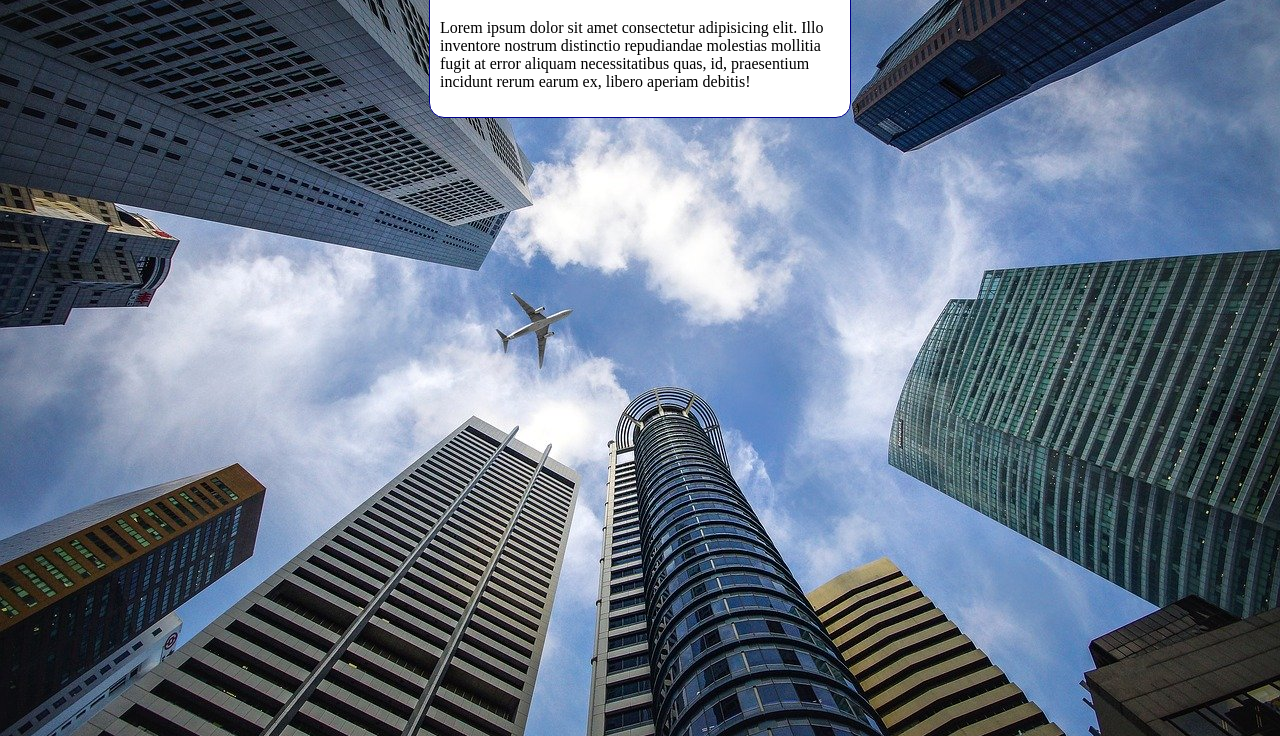
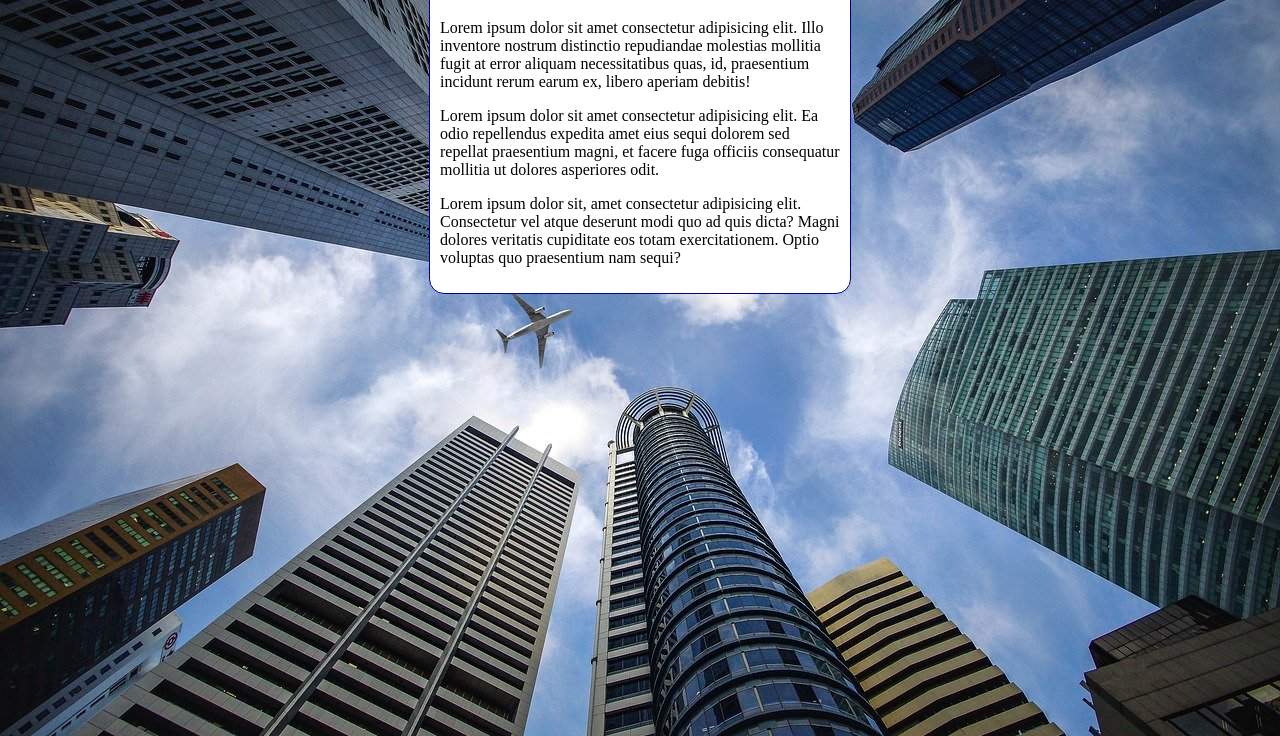
Before and after one commit to CiceroAlisson/html_css, a plain HTML site: page exercicios/ex022/fundo006.html in a window 1280 px wide. Shown: the part 80-816 px from the top of the page. Drawn offline with Linux system fonts and the light colour scheme.

Commit message:
atualizacao

```diff
--- a/exercicios/ex022/fundo006.html
+++ b/exercicios/ex022/fundo006.html
@@ -3,7 +3,7 @@
 <head>
     <meta charset="UTF-8">
     <meta name="viewport" content="width=device-width, initial-scale=1.0">
-    <title>Document</title>
+    <title>Fundo fixo de tela</title>
     <style>
         body{
             height: 100vh;
@@ -12,6 +12,7 @@
             background-position: center top;
             background-repeat: no-repeat;
             background-size: cover;
+            background-attachment: fixed ;
         }
         main{
             background-color: white;
@@ -27,6 +28,9 @@
     <main>
     <h1>Teste de imagem de fundo</h1>
     <p>Lorem ipsum dolor sit amet consectetur adipisicing elit. Illo inventore nostrum distinctio repudiandae molestias mollitia fugit at error aliquam necessitatibus quas, id, praesentium incidunt rerum earum ex, libero aperiam debitis!</p>
+    <p>Lorem ipsum dolor sit amet consectetur adipisicing elit. Ea odio repellendus expedita amet eius sequi dolorem sed repellat praesentium magni, et facere fuga officiis consequatur mollitia ut dolores asperiores odit.</p>
+    <p>Lorem ipsum dolor sit, amet consectetur adipisicing elit. Consectetur vel atque deserunt modi quo ad quis dicta? Magni dolores veritatis cupiditate eos totam exercitationem. Optio voluptas quo praesentium nam sequi?</p>
     </main>
+
 </body>
 </html>
```
